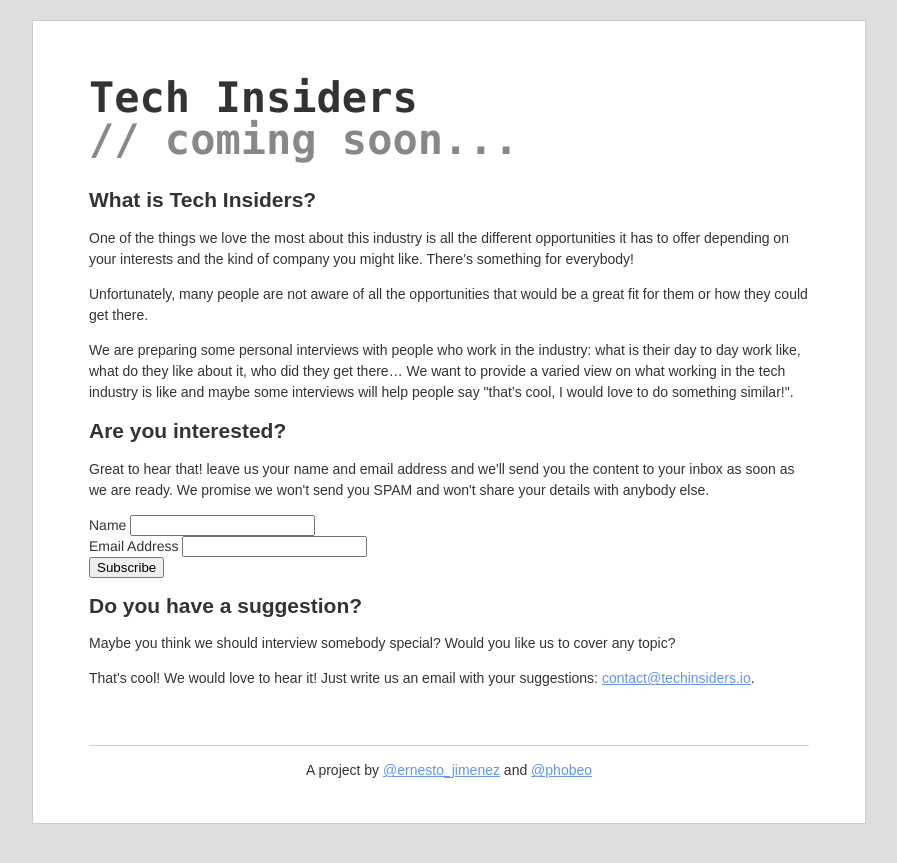
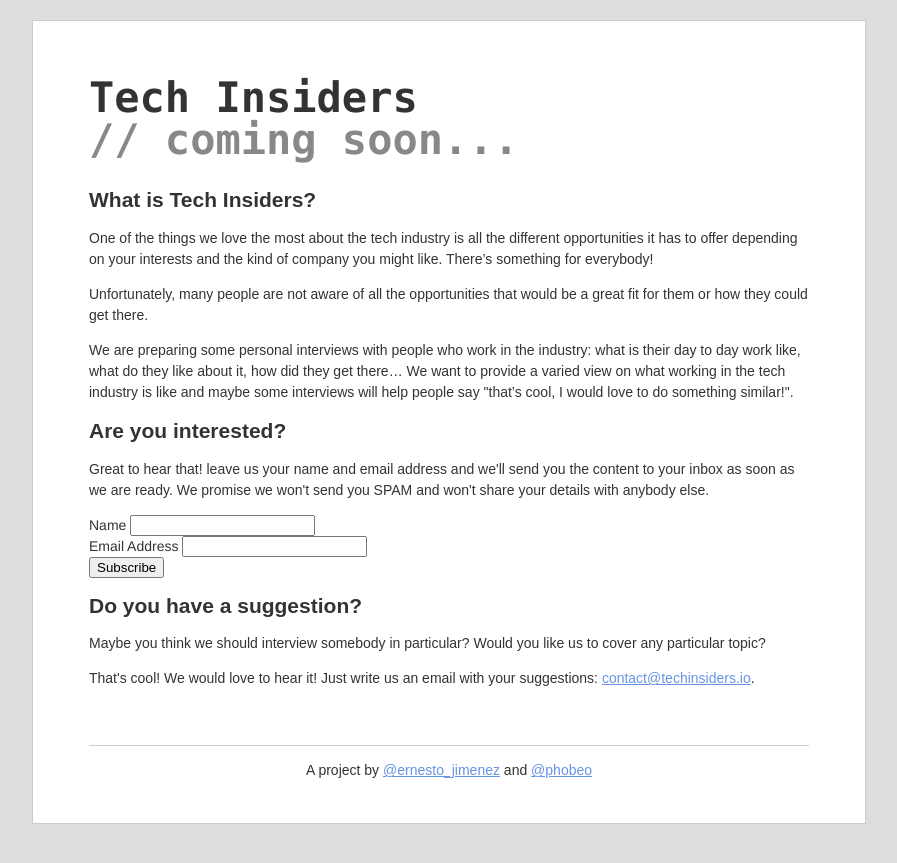
Before and after one commit to localistico/techinsiders.io, a Jekyll site: the page built from index.html, in a window 1280 px wide. Shown: the top 863 px of the page, without its empty margins (191-1088 px from the left). Built offline with Jekyll 4.4.1, drawn with Linux system fonts in a browser that asks for light colours; Markdown is read by kramdown in place of the engine named in the settings; comment, search, counter and statistics services are not loaded.

Commit message:
copy changes

```diff
--- a/index.html
+++ b/index.html
@@ -6,15 +6,15 @@ description: "Interviews with people working in the tech industry to learn: what
 
 <h2>What is Tech Insiders?</h2>
 
-<p>One of the things we love the most about this industry is all the different
-opportunities it has to offer depending on your interests and the kind of
-company you might like. There’s something for everybody!
+<p>One of the things we love the most about the tech industry is all the
+different opportunities it has to offer depending on your interests and the
+kind of company you might like. There’s something for everybody!
 
 <p>Unfortunately, many people are not aware of all the opportunities that would
 be a great fit for them or how they could get there.
 
 <p>We are preparing some personal interviews with people who work in the
-industry: what is their day to day work like, what do they like about it, who
+industry: what is their day to day work like, what do they like about it, how
 did they get there… We want to provide a varied view on what working in the
 tech industry is like and maybe some interviews will help people say "that’s
 cool, I would love to do something similar!".
@@ -50,8 +50,9 @@ SPAM and won't share your details with anybody else.
 
 <h2>Do you have a suggestion?</h2>
 
-<p>Maybe you think we should interview somebody special? Would you like us to
-cover any topic?
+<p>Maybe you think we should interview somebody in particular? Would you like
+us to cover any particular topic?
 
-<p>That's cool! We would love to hear it! Just write us an email with your suggestions: <a
+<p>That's cool! We would love to hear it! Just write us an email with your
+suggestions: <a
   href="mailto:contact@techinsiders.io">contact@techinsiders.io</a>.
```
